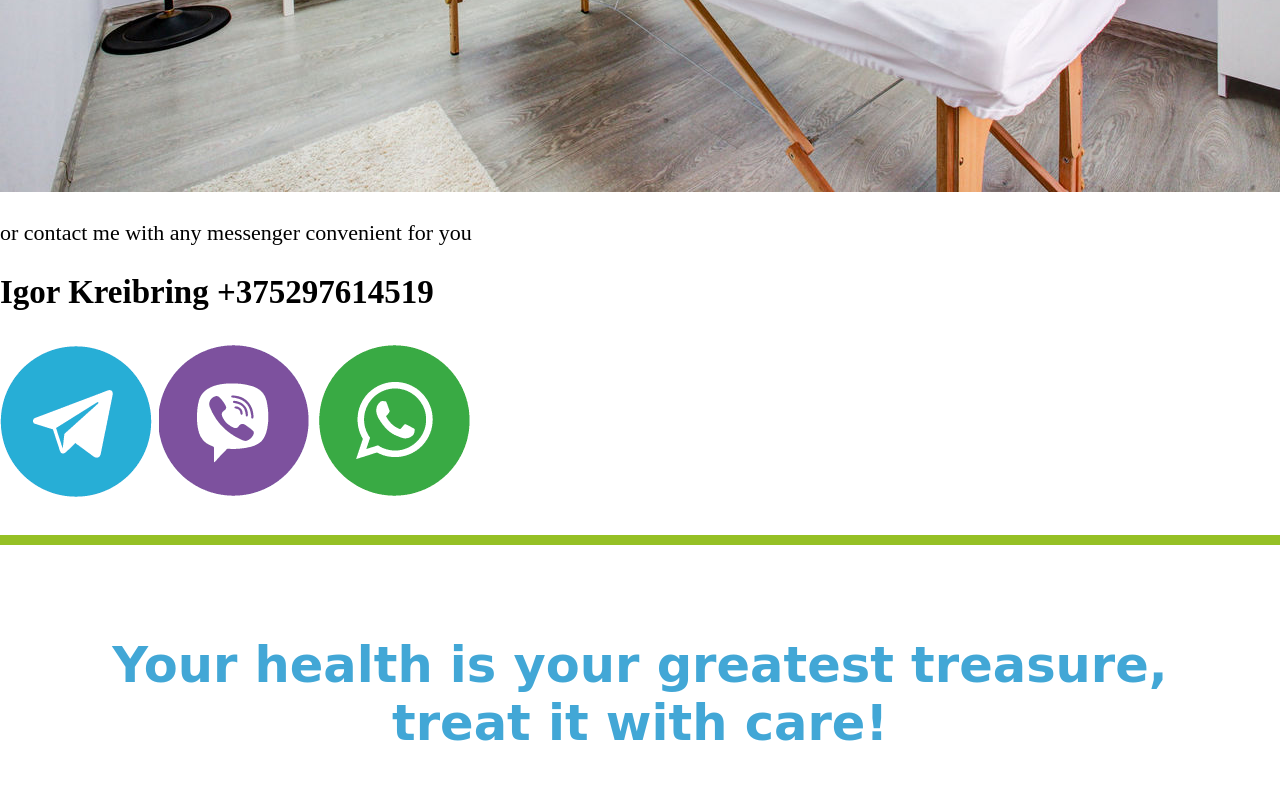
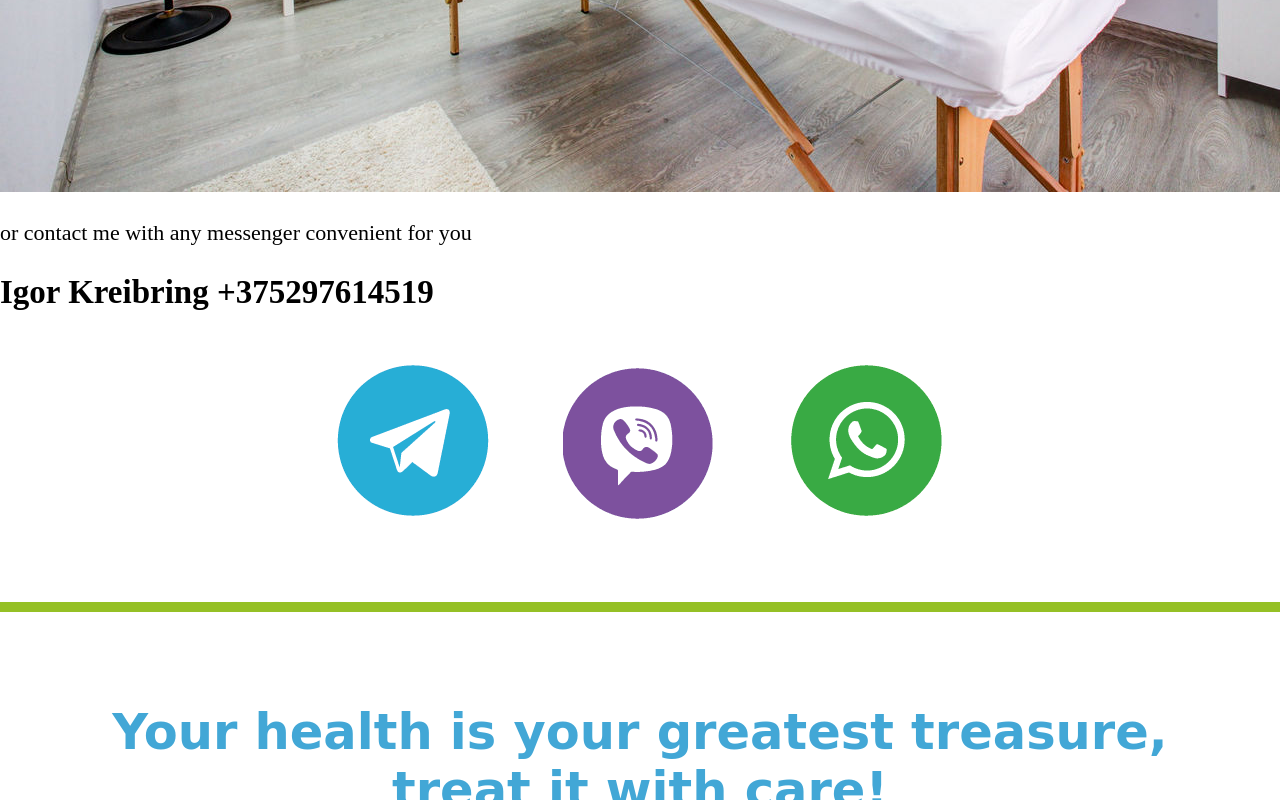
Before and after one commit to marinakreibring/wdd130, a plain HTML site: page healing_hands/contactme.html in a window 1280 px wide. Shown: the part 1712-2512 px from the top of the page. Drawn offline with Linux system fonts and the light colour scheme; a web font is replaced by a local one.

Commit message:
add css for HH cont

```diff
--- a/healing_hands/styles/style.css
+++ b/healing_hands/styles/style.css
@@ -75,6 +75,7 @@ nav a:hover{
 }
 .intro h1{
     text-align: center;
+    color: #42a7d6;
 }
 .intro h2{
     text-align: center;
@@ -140,6 +141,13 @@ padding: 10px;
     background-color: #b4abb2;
     color: #eefac2
 }
+.messenger{
+    display: flex;
+    justify-content: space-around;
+    align-items: center;
+    margin: 50px 300px;
+}
+
 
 footer{
     background-color: #c8df8b;
```
Also changed, not shown: healing_hands/index.html (+1 -1 lines).
